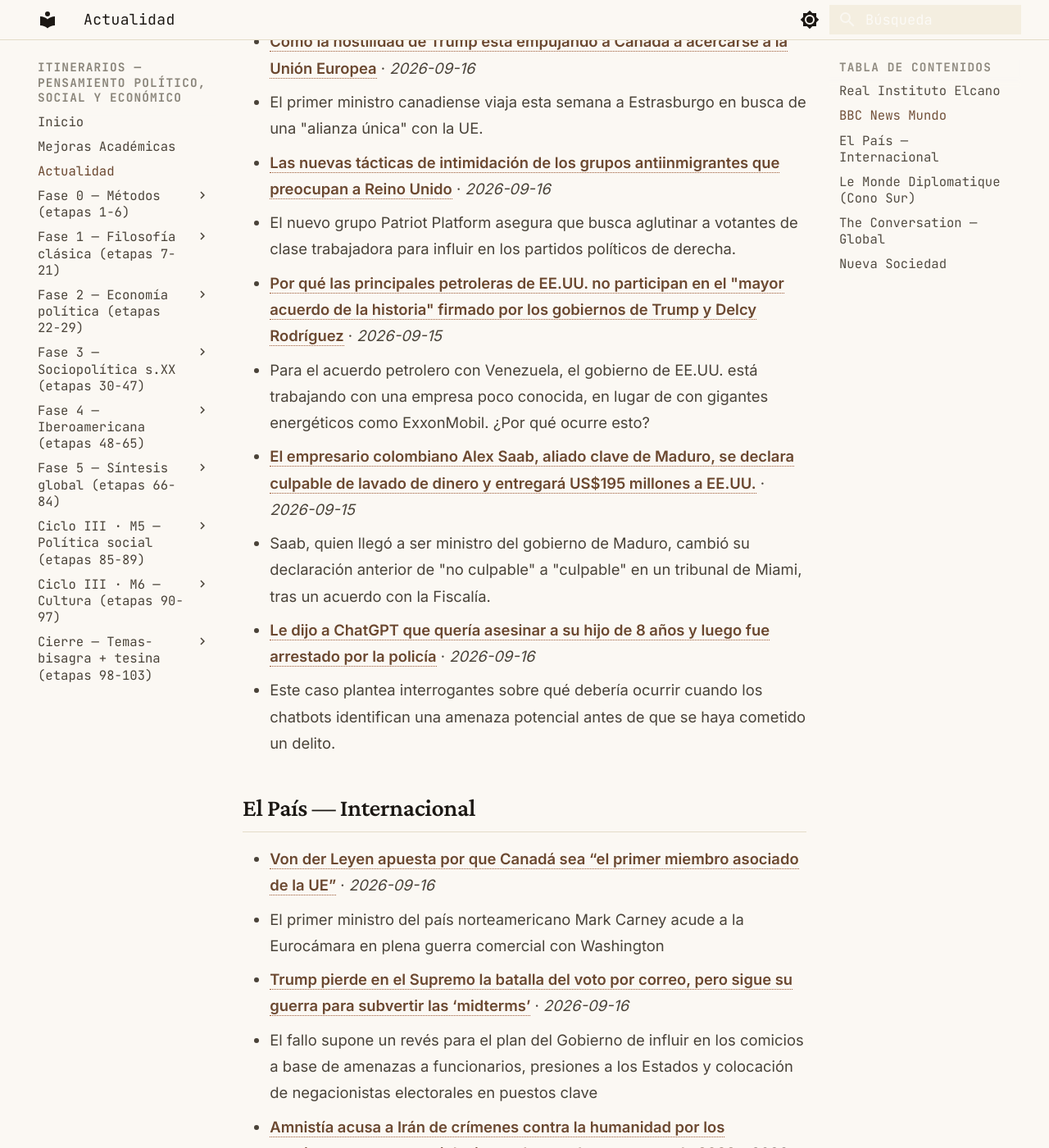
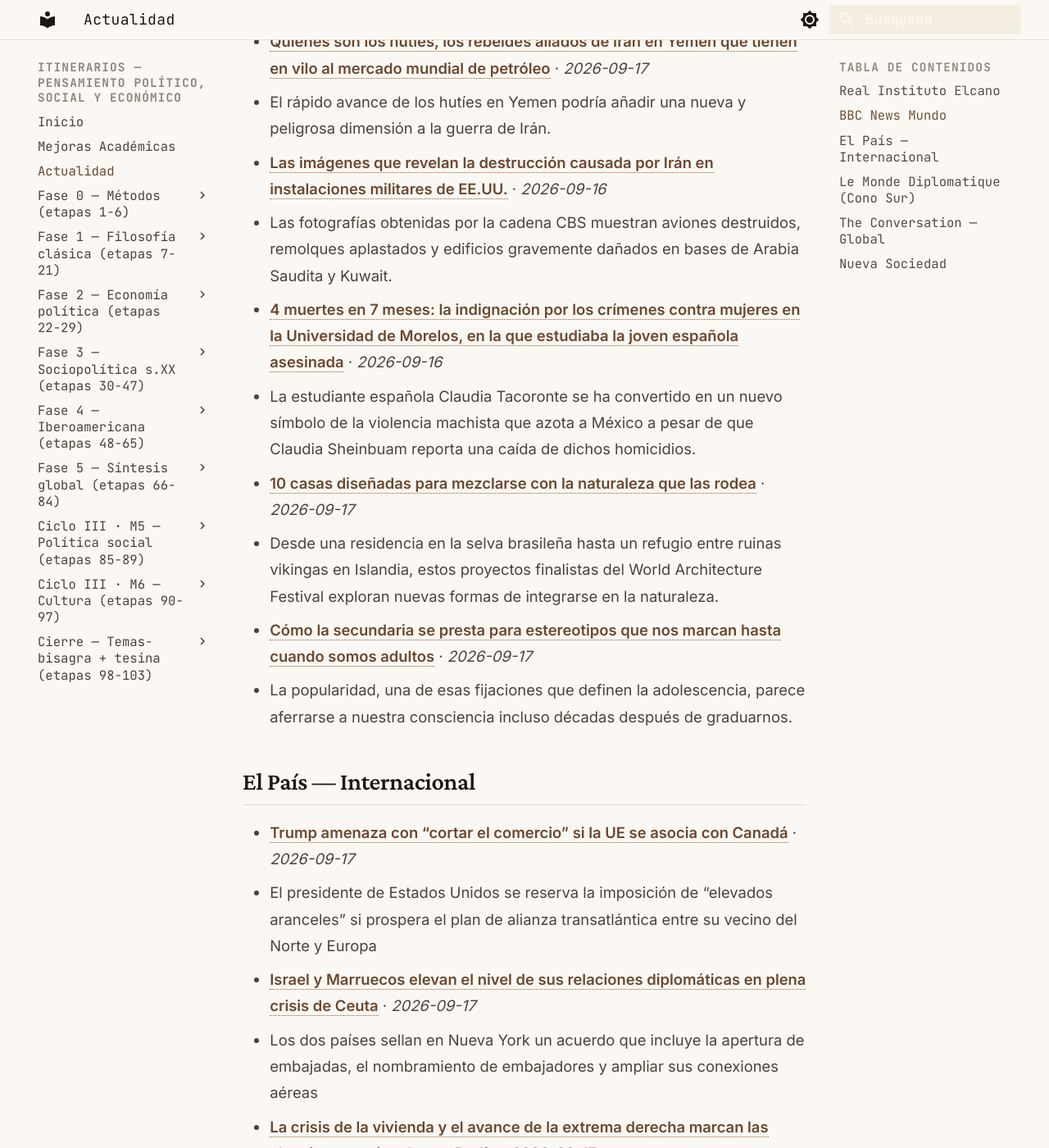
Before and after one commit to MrSpagVi/Curso, an MkDocs documentation site: the page built from docs/actualidad.md, in a window 1280 px wide and 1400 px high, scrolled down 864 px. Shown: the whole window at 82% size. Built offline with MkDocs 1.6.1 and Material for MkDocs 9.7.7, drawn with Linux system fonts in a browser that asks for light colours; some of the changed text lies outside the part shown.

Commit message:
auto: actualidad 2026-09-17

```diff
--- a/docs/actualidad.md
+++ b/docs/actualidad.md
@@ -6,7 +6,7 @@ title: Actualidad
 
 Últimos titulares de fuentes que dictan agenda en ciencia política y geopolítica. Actualizado automáticamente cada día (vía GitHub Actions).
 
-_Última actualización: 2026-09-16 10:32 UTC_
+_Última actualización: 2026-09-17 10:42 UTC_
 
 !!! tip "Ritual mensual — #actualidad"
     El último sábado de cada mes: agarrá **un** titular de los de abajo y escribí **300 palabras** aplicándole **2 autores** del último mes que leíste. ¿Qué diría cada uno? ¿En qué chocan? No resumas la noticia — usala como caso para pensar con las herramientas que venís construyendo. Guardá el texto con el tag `#actualidad` en tu sistema de notas. Esto convierte la teoría en criterio sobre la coyuntura: el objetivo del plan no es citar a Maquiavelo, es leer el presente con él.
@@ -17,29 +17,29 @@ _Sin datos en esta ejecución. Visitar fuente: [https://www.realinstitutoelcano.
 
 ## BBC News Mundo
 
-- **[Como la hostilidad de Trump está empujando a Canadá a acercarse a la Unión Europea](https://www.bbc.com/mundo/articles/cm74kwqnep7zo?at_medium=RSS&at_campaign=rss)** · *2026-09-16*
-  - El primer ministro canadiense viaja esta semana a Estrasburgo en busca de una "alianza única" con la UE.
-- **[Las nuevas tácticas de intimidación de los grupos antiinmigrantes que preocupan a Reino Unido](https://www.bbc.com/mundo/articles/c770z7v41d8o?at_medium=RSS&at_campaign=rss)** · *2026-09-16*
-  - El nuevo grupo Patriot Platform asegura que busca aglutinar a votantes de clase trabajadora para influir en los partidos políticos de derecha.
-- **[Por qué las principales petroleras de EE.UU. no participan en el "mayor acuerdo de la historia" firmado por los gobiernos de Trump y Delcy Rodríguez](https://www.bbc.com/mundo/articles/ck1l6rypgg80o?at_medium=RSS&at_campaign=rss)** · *2026-09-15*
-  - Para el acuerdo petrolero con Venezuela, el gobierno de EE.UU. está trabajando con una empresa poco conocida, en lugar de con gigantes energéticos como ExxonMobil. ¿Por qué ocurre esto?
-- **[El empresario colombiano Alex Saab, aliado clave de Maduro, se declara culpable de lavado de dinero y entregará US$195 millones a EE.UU.](https://www.bbc.com/mundo/articles/ckq63vy5647zo?at_medium=RSS&at_campaign=rss)** · *2026-09-15*
-  - Saab, quien llegó a ser ministro del gobierno de Maduro, cambió su declaración anterior de "no culpable" a "culpable" en un tribunal de Miami, tras un acuerdo con la Fiscalía.
-- **[Le dijo a ChatGPT que quería asesinar a su hijo de 8 años y luego fue arrestado por la policía](https://www.bbc.com/mundo/articles/cxnvlg14e1p8o?at_medium=RSS&at_campaign=rss)** · *2026-09-16*
-  - Este caso plantea interrogantes sobre qué debería ocurrir cuando los chatbots identifican una amenaza potencial antes de que se haya cometido un delito.
+- **[Quiénes son los hutíes, los rebeldes aliados de Irán en Yemen que tienen en vilo al mercado mundial de petróleo](https://www.bbc.com/mundo/articles/cmy0z5egwg42o?at_medium=RSS&at_campaign=rss)** · *2026-09-17*
+  - El rápido avance de los hutíes en Yemen podría añadir una nueva y peligrosa dimensión a la guerra de Irán.
+- **[Las imágenes que revelan la destrucción causada por Irán en instalaciones militares de EE.UU.](https://www.bbc.com/mundo/articles/cr5yevn02vv8o?at_medium=RSS&at_campaign=rss)** · *2026-09-16*
+  - Las fotografías obtenidas por la cadena CBS muestran aviones destruidos, remolques aplastados y edificios gravemente dañados en bases de Arabia Saudita y Kuwait.
+- **[4 muertes en 7 meses: la indignación por los crímenes contra mujeres en la Universidad de Morelos, en la que estudiaba la joven española asesinada](https://www.bbc.com/mundo/articles/c6x2zyqevrd5o?at_medium=RSS&at_campaign=rss)** · *2026-09-16*
+  - La estudiante española Claudia Tacoronte se ha convertido en un nuevo símbolo de la violencia machista que azota a México a pesar de que Claudia Sheinbuam reporta una caída de dichos homicidios.
+- **[10 casas diseñadas para mezclarse con la naturaleza que las rodea](https://www.bbc.com/mundo/articles/cmn5d6ywn1gzo?at_medium=RSS&at_campaign=rss)** · *2026-09-17*
+  - Desde una residencia en la selva brasileña hasta un refugio entre ruinas vikingas en Islandia, estos proyectos finalistas del World Architecture Festival exploran nuevas formas de integrarse en la naturaleza.
+- **[Cómo la secundaria se presta para estereotipos que nos marcan hasta cuando somos adultos](https://www.bbc.com/mundo/articles/c99d4042m7ko?at_medium=RSS&at_campaign=rss)** · *2026-09-17*
+  - La popularidad, una de esas fijaciones que definen la adolescencia, parece aferrarse a nuestra consciencia incluso décadas después de graduarnos.
 
 ## El País — Internacional
 
-- **[Von der Leyen apuesta por que Canadá sea “el primer miembro asociado de la UE”](https://elpais.com/internacional/2026-09-16/von-de-leyen-apuesta-por-que-canada-sea-el-primer-miembro-asociado-de-la-ue.html)** · *2026-09-16*
-  - El primer ministro del país norteamericano Mark Carney acude a la Eurocámara en plena guerra comercial con Washington
-- **[Trump pierde en el Supremo la batalla del voto por correo, pero sigue su guerra para subvertir las ‘midterms’](https://elpais.com/us/2026-09-16/trump-pierde-en-el-supremo-la-batalla-del-voto-por-correo-pero-sigue-su-guerra-para-subvertir-las-midterms.html)** · *2026-09-16*
-  - El fallo supone un revés para el plan del Gobierno de influir en los comicios a base de amenazas a funcionarios, presiones a los Estados y colocación de negacionistas electorales en puestos clave
-- **[Amnistía acusa a Irán de crímenes contra la humanidad por los asesinatos, torturas y violaciones durante las protestas de 2022](https://elpais.com/internacional/2026-09-16/una-oleada-de-atrocidades-amnistia-acusa-a-iran-de-cometer-crimenes-contra-la-humanidad-en-la-represion-de-las-protestas-de-2022.html)** · *2026-09-16*
-  - La organización documenta la “oleada de atrocidades” cometidas por el régimen iraní durante las manifestaciones en el país por la muerte de la joven Yina Mahsa Amini, de la que se cumplen cuatro años
+- **[Trump amenaza con “cortar el comercio” si la UE se asocia con Canadá](https://elpais.com/internacional/2026-09-17/trump-amenaza-con-cortar-el-comercio-si-la-ue-se-asocia-con-canada.html)** · *2026-09-17*
+  - El presidente de Estados Unidos se reserva la imposición de “elevados aranceles” si prospera el plan de alianza transatlántica entre su vecino del Norte y Europa
+- **[Israel y Marruecos elevan el nivel de sus relaciones diplomáticas en plena crisis de Ceuta](https://elpais.com/internacional/2026-09-17/israel-y-marruecos-elevan-el-nivel-de-sus-relaciones-diplomaticas-bajo-los-auspicios-de-estados-unidos.html)** · *2026-09-17*
+  - Los dos países sellan en Nueva York un acuerdo que incluye la apertura de embajadas, el nombramiento de embajadores y ampliar sus conexiones aéreas
+- **[La crisis de la vivienda y el avance de la extrema derecha marcan las elecciones regionales en Berlín](https://elpais.com/internacional/2026-09-17/las-elecciones-regionales-de-berlin-llegan-marcadas-por-la-vivienda-y-el-avance-de-la-extrema-derecha.html)** · *2026-09-17*
+  - La izquierda y los conservadores llegan casi empatados a la cita del domingo, mientras el partido radical AfD aspira a duplicar su resultado hasta rondar el 18% de los votos
+- **[Carl Schmitt se cuela en los grandes discursos de Bruselas](https://elpais.com/espana/2026-09-16/carl-schmitt-se-cuela-en-los-grandes-discursos-de-bruselas.html)** · *2026-09-16*
+  - Von der Leyen anuncia que los Veintisiete podrán flexibilizar temporalmente los procedimientos de asilo en caso de crisis agudas como la de Ceuta
 - **[Emma Bonino en el corazón](https://elpais.com/internacional/2026-09-14/emma-bonino-en-el-corazon.html)** · *2026-09-14*
   - Fue cercana, de una pieza y la dirigente italiana que mayor impulso transformador desplegó
-- **[Democracia en venta](https://elpais.com/internacional/2026-09-13/democracia-en-venta.html)** · *2026-09-13*
-  - No es la primera vez que Trump ofrece cheques en tiempo electoral, pero esta vez se trata de un cínico y descarado soborno que promete dinero a cambio de retener poder
 
 ## Le Monde Diplomatique (Cono Sur)
 
@@ -47,16 +47,16 @@ _Sin datos en esta ejecución. Visitar fuente: [https://www.eldiplo.org/feed/](h
 
 ## The Conversation — Global
 
-- **[Hanson’s personal attacks and offensive comments are straight out of the populist playbook. But they come with risks](https://theconversation.com/hansons-personal-attacks-and-offensive-comments-are-straight-out-of-the-populist-playbook-but-they-come-with-risks-291863)** · *2026-09-16*
-  - What is acceptable from a minor party of protest may not be what voters want to see from a potential government.
-- **[The US says it has launched ‘space control weapons’. It plays into the hands of its enemies](https://theconversation.com/the-us-says-it-has-launched-space-control-weapons-it-plays-into-the-hands-of-its-enemies-292110)** · *2026-09-16*
-  - This could mark the start of a major arms race in space, which would threaten all of us on Earth.
-- **[The Jim Henson Company reminds us even the synthetic can be joyous and beautiful and beloved](https://theconversation.com/the-jim-henson-company-reminds-us-even-the-synthetic-can-be-joyous-and-beautiful-and-beloved-291160)** · *2026-09-16*
-  - Make, Believe, Magic: The Worlds of The Jim Henson Company is now open at QAGOMA, Brisbane. It reminds us that puppets are extensions of us.
-- **[The Houthis have further tightened their grip on the Red Sea. Here’s what it could mean for the world](https://theconversation.com/the-houthis-have-further-tightened-their-grip-on-the-red-sea-heres-what-it-could-mean-for-the-world-291983)** · *2026-09-16*
-  - The move suggests Iran and its allies are settling in for a long war. That could mean pain for the global economy.
-- **[Climate change is putting the squeeze on the world’s grapegrowers: new research](https://theconversation.com/climate-change-is-putting-the-squeeze-on-the-worlds-grapegrowers-new-research-289699)** · *2026-09-16*
-  - Renowned wine regions from Australia to South Africa are battling increasingly fierce fire seasons.
+- **[Houthi offensive in Yemen adds to fear that Iran war could escalate into a wider global conflict](https://theconversation.com/houthi-offensive-in-yemen-adds-to-fear-that-iran-war-could-escalate-into-a-wider-global-conflict-286816)** · *2026-09-17*
+  - Recent events in Yemen could drag Saudi Arabia into the conflict.
+- **[Why AI consciousness could become the next great societal divide](https://theconversation.com/why-ai-consciousness-could-become-the-next-great-societal-divide-291886)** · *2026-09-17*
+  - Ideally, experts should guide this debate. Unfortunately, they disagree too.
+- **[Australia’s vast Nullarbor Plain hides deep caves that can teach us about alien worlds](https://theconversation.com/australias-vast-nullarbor-plain-hides-deep-caves-that-can-teach-us-about-alien-worlds-290637)** · *2026-09-17*
+  - It might appear featureless, but one of the world’s largest limestone regions hides a remarkable underground world.
+- **[Life just got tougher for international students under new visa rules. Why is this group being targeted?](https://theconversation.com/life-just-got-tougher-for-international-students-under-new-visa-rules-why-is-this-group-being-targeted-292138)** · *2026-09-17*
+  - The federal government will make it harder for international students to bring their families with them to Australia, among other changes.
+- **[Politics with Michelle Grattan: Matt Canavan on why One Nation is ‘not really compatible’ as a Coalition partner](https://theconversation.com/politics-with-michelle-grattan-matt-canavan-on-why-one-nation-is-not-really-compatible-as-a-coalition-partner-292228)** · *2026-09-17*
+  - The Nationals leader said he’ll do ‘whatever it takes’ to beat the Labor government – including not ruling out a move to the lower house before the next election.
 
 ## Nueva Sociedad
 
```
